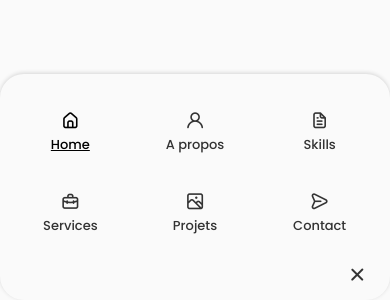
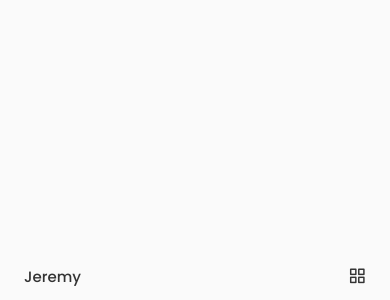
Before and after one commit to Madjerx/react-portfolio, a React (Create React App) app: page / in a window 390 px wide. Shown: the part 544-844 px from the top of the page. Built offline with nearby package versions, Linux system fonts and the light colour scheme.

Commit message:
end header component

```diff
--- a/src/components/header/Header.jsx
+++ b/src/components/header/Header.jsx
@@ -1,14 +1,17 @@
-import React from "react";
+import React, { useState } from "react";
 import "./header.css";
 
 const Header = () => {
+    /* Activate menu */
+  const [Toggle, showMenu] = useState(false);
+
   return (
     <header className="header">
       <nav className="nav container">
         <a href="index.html" className="nav__logo">
           Jeremy
         </a>
-        <div className="nav__menu">
+        <div className={ Toggle ? "nav__menu show-menu" : "nav__menu"}>
           <ul className="nav__list grid">
             <li className="nav__item">
               <a href="#home" className="nav__link active-link">
@@ -41,10 +44,10 @@ const Header = () => {
               </a>
             </li>
           </ul>
-          <i className="uil uil-times nav__close"></i>
+          <i className="uil uil-times nav__close" onClick={() => showMenu(!Toggle)}></i>
         </div>
-        <div className="nav__toggle">
-            <i className="uil uil-apps"></i>
+        <div className="nav__toggle" onClick={() => showMenu(!Toggle)}>
+          <i className="uil uil-apps"></i>
         </div>
       </nav>
     </header>
--- a/src/components/header/header.css
+++ b/src/components/header/header.css
@@ -58,7 +58,7 @@
 
     .nav__menu {
         position: fixed;
-        bottom: 0;
+        bottom: -100%;
         left: 0;
         width: 100%;
         background-color: var(--body-color);
@@ -66,6 +66,12 @@
         box-shadow: 0 -1px 4px rgba(0,0,0,.15  ) ;
         border-radius: 1.5rem 1.5rem;
         transition: 0.3s;
+    }
+
+    /* activate menu */
+
+    .show-menu {
+        bottom: 0;
     }
 
     .nav__list {
@@ -91,7 +97,22 @@
         color: var(--title-color-dark);
     }
 
+    .nav__toggle {
+        font-size: 1.1rem;
+        cursor: pointer;
+    }
+
     .nav__icon, .nav__close, .nav__toggle {
         display: block;
     }
 }
+
+@media screen and (max-width: 350px) {
+    .nav__menu {
+        padding: 2rem .25rem 4rem;
+    }
+
+    .nav__list {
+        column-gap: 0;
+    }
+}
```
